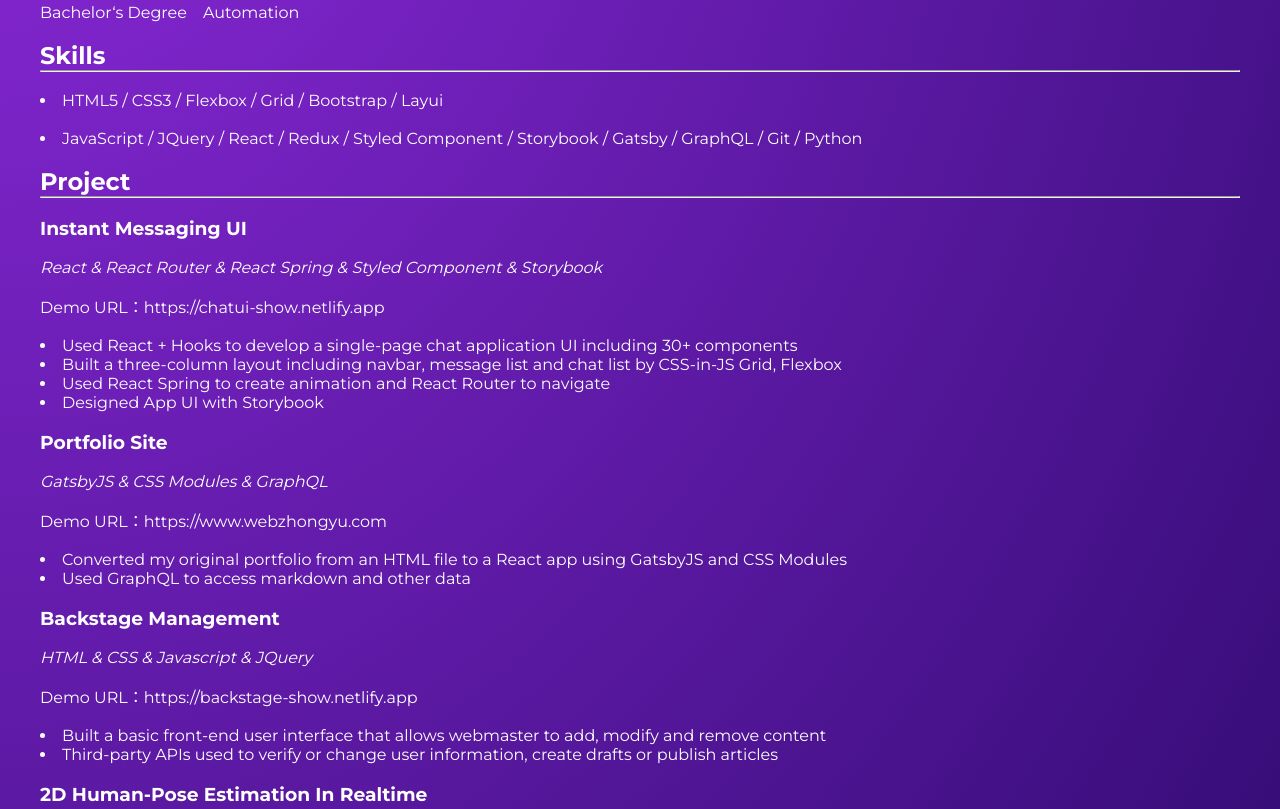
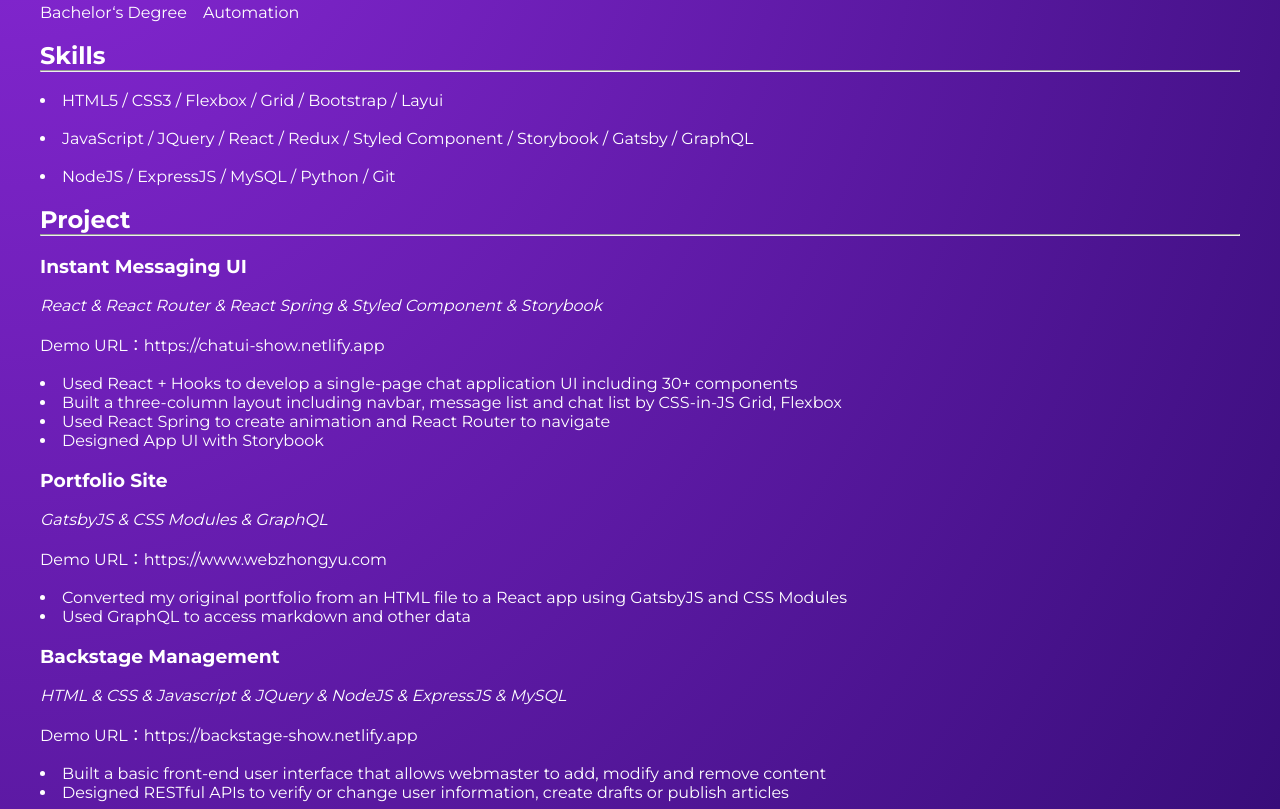
Before and after one commit to zzygith/zhongyublog, a Gatsby site: page /resume in a window 1280 px wide. Shown: the part 456-1265 px from the top of the page. Built offline with nearby package versions, Linux system fonts and the light colour scheme; Gatsby itself is replaced by a stand-in of ours.

Commit message:
Verify the description of project backstageManagement

```diff
--- a/src/pages/resume.js
+++ b/src/pages/resume.js
@@ -52,8 +52,12 @@
         </ul>
         <br/>
         <ul style={{listStylePosition:'inside'}}>
-        <li>JavaScript / JQuery / React / Redux / Styled Component / Storybook / Gatsby / GraphQL / Git / Python</li>
-          </ul>
+        <li>JavaScript / JQuery / React / Redux / Styled Component / Storybook / Gatsby / GraphQL</li>
+        </ul>
+        <br/>
+        <ul style={{listStylePosition:'inside'}}>
+        <li>NodeJS / ExpressJS / MySQL / Python / Git</li>
+        </ul>
           </div>
           <br />
         <h2>Project</h2>
@@ -78,11 +82,11 @@
         </ul>
         <br/>
         <h3>Backstage Management</h3>
-        <p><em>HTML &#x26; CSS &#x26; Javascript &#x26; JQuery</em></p>
+        <p><em>HTML &#x26; CSS &#x26; Javascript &#x26; JQuery &#x26; NodeJS &#x26; ExpressJS &#x26; MySQL</em></p>
         <p>Demo URL：<a href="https://backstage-show.netlify.app" target ="_blank" rel="noreferrer">https://backstage-show.netlify.app</a></p>
         <ul style={{listStylePosition:'inside'}}>
         <li>Built a basic front-end user interface that allows webmaster to add, modify and remove content</li>
-        <li>Third-party APIs used to verify or change user information, create drafts or publish articles</li>
+        <li>Designed RESTful APIs to verify or change user information, create drafts or publish articles</li>
         </ul>
         <br/>
         <h3>2D Human-Pose Estimation In Realtime</h3>
```
Also changed, not shown: src/projects/backstage.md (+2 -2 lines).
